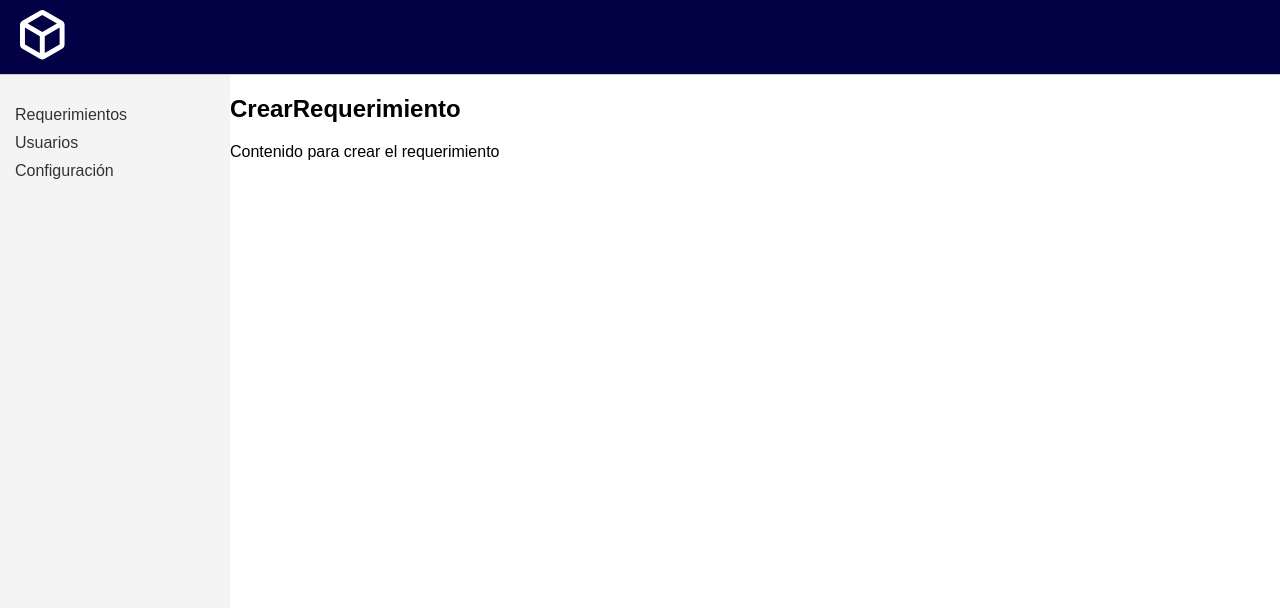
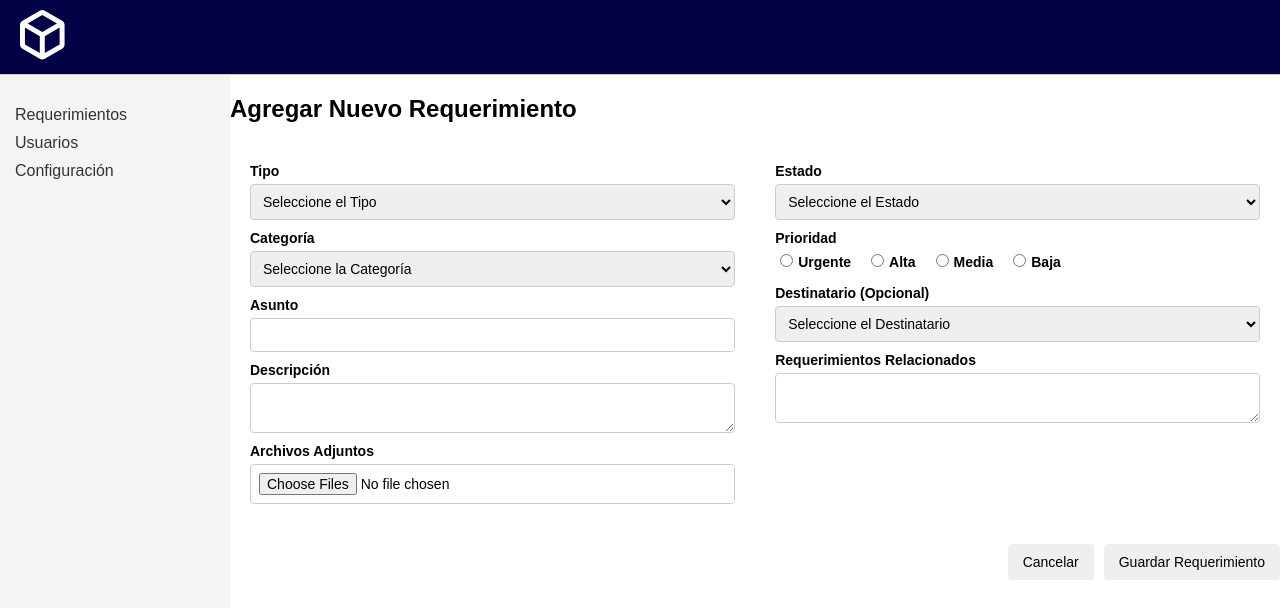
Before and after one commit to bekermanmatias/G10-RAIM-Disenio, a React (Create React App) app in the folder raim-client/: page /crear-requerimiento in a window 1280 px wide. Shown: the top 608 px of the page. Built offline with nearby package versions, Linux system fonts and the light colour scheme.

Commit message:
cambios en createRequirement

```diff
--- /dev/null
+++ b/raim-client/src/components/requirements/createRequirement/CreateRequirement.css
@@ -0,0 +1,79 @@
+.form-container {
+    display: flex;
+    justify-content: space-between;
+    padding: 20px;
+    gap: 20px;
+}
+
+.form-left,
+.form-right {
+    display: flex;
+    flex-direction: column;
+    width: 48%; /* Cada columna ocupa casi la mitad */
+    gap: 10px;
+}
+
+.form-row {
+    display: flex;
+    flex-direction: column;
+}
+
+label {
+    font-size: 14px;
+    font-weight: bold;
+    margin-bottom: 5px;
+}
+
+input, select, textarea {
+    padding: 8px;
+    font-size: 14px;
+    border: 1px solid #ccc;
+    border-radius: 4px;
+}
+
+textarea {
+    resize: vertical;
+}
+
+.radio-group {
+    display: flex;
+    align-items: center;
+    gap: 15px;
+}
+
+.radio-group input {
+    margin-right: 5px;
+}
+
+.form-actions {
+    display: flex;
+    justify-content: flex-end;
+    gap: 10px;
+    margin-top: 20px;
+}
+
+button {
+    padding: 10px 15px;
+    font-size: 14px;
+    border: none;
+    cursor: pointer;
+    border-radius: 4px;
+}
+
+button.cancel {
+    background-color: #f44336;
+    color: white;
+}
+
+button.cancel:hover {
+    background-color: #d32f2f;
+}
+
+button.submit {
+    background-color: #0929e0;
+    color: white;
+}
+
+button.submit:hover {
+    background-color: #071f9f;
+}
--- a/raim-client/src/components/requirements/createRequirement/CreateRequirement.js
+++ b/raim-client/src/components/requirements/createRequirement/CreateRequirement.js
@@ -1,12 +1,139 @@
-import React from 'react';
+import React, { useState } from 'react';
+import './CreateRequirement.css';
 
 const CrearRequerimiento = () => {
-    return (
-        <div>
-            <h2>CrearRequerimiento</h2>
-            <p>Contenido para crear el requerimiento</p>
-        </div>
-    );
-};
+    const [formData, setFormData] = useState({
+        tipo: '',
+        estado: '',
+        categoria: '',
+        prioridad: '',
+        asunto: '',
+        descripcion: '',
+        destinatario: '',
+        relacionados: [],
+        archivos: null,
+    });
 
+    const handleChange = (e) => {
+        const { name, value } = e.target;
+        setFormData({
+          ...formData,
+          [name]: value,
+        });
+      };
+
+      const handleFileChange = (e) => {
+        setFormData({
+          ...formData,
+          archivos: e.target.files,
+        });
+      };
+
+      const handleSubmit = (e) => {
+        e.preventDefault();
+        console.log(formData);
+      };
+
+      return (
+        <div className="content">
+        <h2>Agregar Nuevo Requerimiento</h2>
+        <form className="requerimiento-form" onSubmit={handleSubmit}>
+          <div className="form-container">
+            {/* Columna Izquierda */}
+            <div className="form-left">
+              <div className="form-row">
+                <label>Tipo</label>
+                <select name="tipo" value={formData.tipo} onChange={handleChange}>
+                  <option value="">Seleccione el Tipo</option>
+                  <option value="tipo1">Tipo 1</option>
+                  <option value="tipo2">Tipo 2</option>
+                </select>
+              </div>
+              <div className="form-row">
+                <label>Categoría</label>
+                <select name="categoria" value={formData.categoria} onChange={handleChange}>
+                  <option value="">Seleccione la Categoría</option>
+                  <option value="software">Software</option>
+                  <option value="hardware">Hardware</option>
+                </select>
+              </div>
+              <div className="form-row">
+                <label>Asunto</label>
+                <input
+                  type="text"
+                  name="asunto"
+                  value={formData.asunto}
+                  onChange={handleChange}
+                  maxLength="50"
+                />
+              </div>
+              <div className="form-row">
+                <label>Descripción</label>
+                <textarea
+                  name="descripcion"
+                  value={formData.descripcion}
+                  onChange={handleChange}
+                  maxLength="5000"
+                ></textarea>
+              </div>
+              <div className="form-row">
+                <label>Archivos Adjuntos</label>
+                <input type="file" name="archivos" multiple onChange={handleFileChange} />
+              </div>
+            </div>
+
+            {/* Columna Derecha */}
+            <div className="form-right">
+              <div className="form-row">
+                <label>Estado</label>
+                <select name="estado" value={formData.estado} onChange={handleChange}>
+                  <option value="">Seleccione el Estado</option>
+                  <option value="pendiente">Pendiente</option>
+                  <option value="completado">Completado</option>
+                </select>
+              </div>
+              <div className="form-row">
+                <label>Prioridad</label>
+                <div className="radio-group">
+                  {['Urgente', 'Alta', 'Media', 'Baja'].map((priority) => (
+                    <label key={priority}>
+                      <input
+                        type="radio"
+                        name="prioridad"
+                        value={priority}
+                        onChange={handleChange}
+                      />
+                      {priority}
+                    </label>
+                  ))}
+                </div>
+              </div>
+              <div className="form-row">
+                <label>Destinatario (Opcional)</label>
+                <select name="destinatario" value={formData.destinatario} onChange={handleChange}>
+                  <option value="">Seleccione el Destinatario</option>
+                  <option value="dest1">Destinatario 1</option>
+                  <option value="dest2">Destinatario 2</option>
+                </select>
+              </div>
+              <div className="form-row">
+                <label>Requerimientos Relacionados</label>
+                <textarea
+                  name="requerimientosRelacionados"
+                  value={formData.requerimientosRelacionados}
+                  onChange={handleChange}
+                  maxLength="500"
+                ></textarea>
+              </div>
+            </div>
+          </div>
+
+          <div className="form-actions">
+            <button type="button">Cancelar</button>
+            <button type="submit">Guardar Requerimiento</button>
+          </div>
+        </form>
+      </div>
+      );
+    };
 export default CrearRequerimiento;
```
